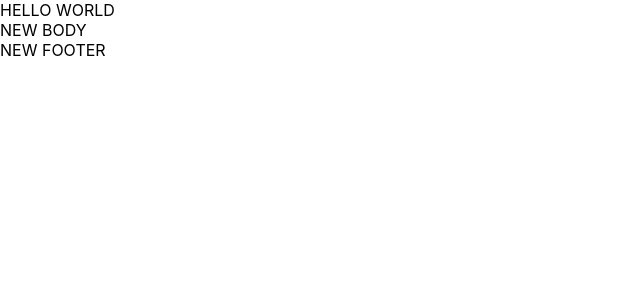
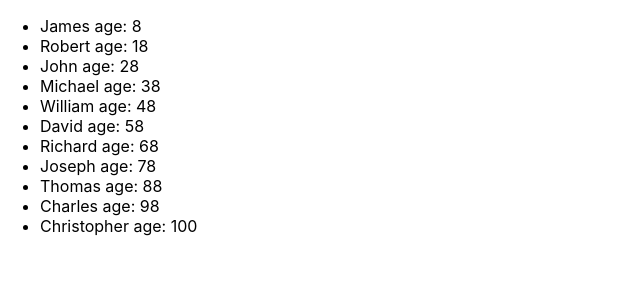
Before and after one commit to ValentainFomkin/HOMEWORKS, a React (Create React App) app: page / in a window 1280 px wide. Shown: the top 300 px of the page, without its empty margins (0-640 px from the left). Built offline with nearby package versions, Linux system fonts and the light colour scheme.

Commit message:
create map tag in NewComponent

```diff
--- a/src/App.tsx
+++ b/src/App.tsx
@@ -1,15 +1,31 @@
 import React from 'react';
 import './App.css';
-import {Header} from "./site/Header";
-import {Body} from "./site/Body";
-import {Footer} from "./site/Footer";
+import {NewComponent} from "./NewComponent";
 
 export function App() {
+    const topCars = [
+        {id: 1, manufacturer: 'BMW', model: 'm5cs'},
+        {id: 2, manufacturer: 'Mercedes', model: 'e63s'},
+        {id: 3, manufacturer: 'Audi', model: 'rs6'}
+    ]
+    const students = [
+        {id: 1, name: "James", age: 8},
+        {id: 2, name: "Robert", age: 18},
+        {id: 3, name: "John", age: 28},
+        {id: 4, name: "Michael", age: 38},
+        {id: 5, name: "William", age: 48},
+        {id: 6, name: "David", age: 58},
+        {id: 7, name: "Richard", age: 68},
+        {id: 8, name: "Joseph", age: 78},
+        {id: 9, name: "Thomas", age: 88},
+        {id: 10, name: "Charles", age: 98},
+        {id: 11, name: "Christopher", age: 100},
+    ]
+
+
     return (
         <>
-            <Header title={'HELLO WORLD'}/>
-            <Body titleForBody={'NEW BODY'}/>
-            <Footer titleForFooter={'NEW FOOTER'}/>
+            <NewComponent students={students}/>
         </>
     );
 }
--- /dev/null
+++ b/src/NewComponent.tsx
@@ -0,0 +1,31 @@
+import React from "react";
+
+type NewComponentType = {
+    // students: Array<StudentType>
+    students: StudentType[]
+}
+
+type StudentType = {
+    id: number
+    name: string
+    age: number
+}
+
+export const NewComponent = (props: NewComponentType) => {
+
+    return (
+        <ul>
+            {props.students.map((objectFromStudentArray, index) => {
+
+                return (
+                    <li key={objectFromStudentArray.id}>
+                        <span>{objectFromStudentArray.name}</span>
+                         <span> age: {objectFromStudentArray.age}</span>
+                    </li>
+                )
+            })}
+        </ul>
+
+
+    )
+}
```
